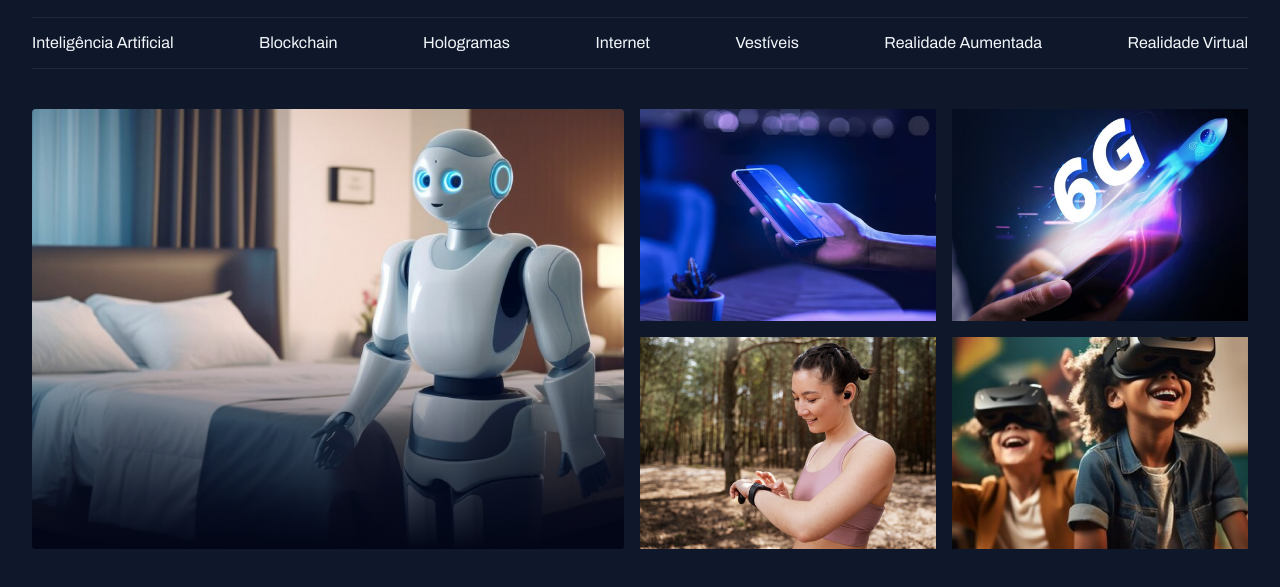
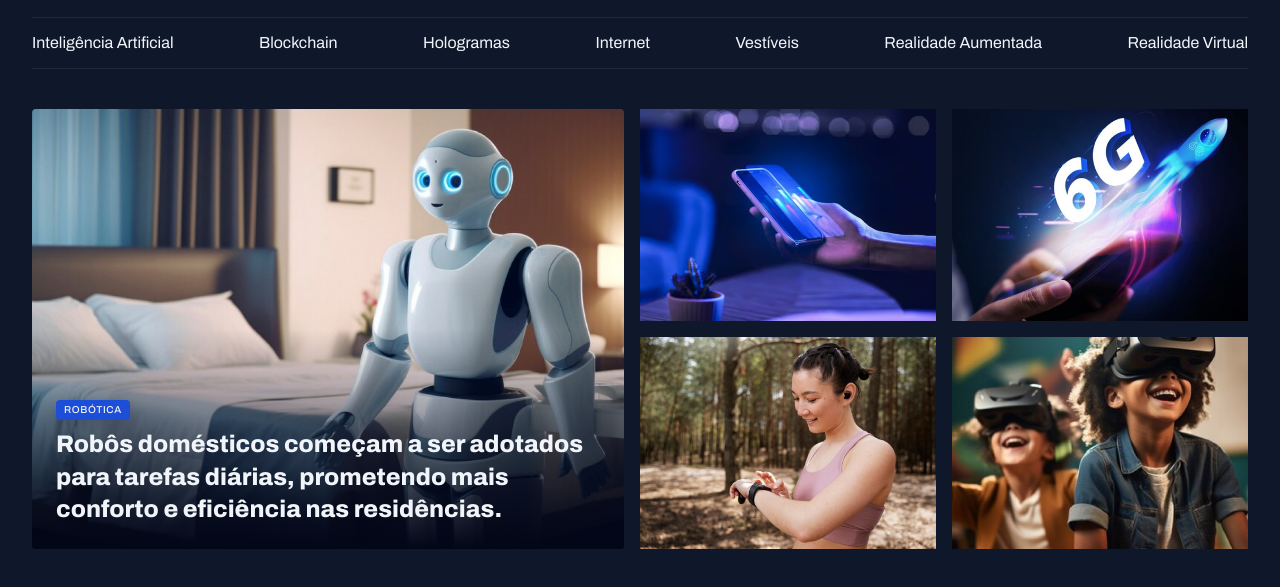
Before and after one commit to cristiano027/portal-de-noticias, a plain HTML site: page index.html in a window 1280 px wide. Shown: the part 55-642 px from the top of the page. Drawn offline with Linux system fonts and the light colour scheme.

Commit message:
Adicionando conteudo do card

```diff
--- a/index.html
+++ b/index.html
@@ -47,9 +47,14 @@
   <main class="grid container">
     <section id="featured" class="grid grid-flow-col gap-16" >
 
-      <div class="card">
+      <figure class="card">
         <img src="assets/images/Image 01.png">
-      </div>
+
+        <figcaption>
+          <span class="content-tag">robótica</span>
+          <h2 class="text-2xl">Robôs domésticos começam a ser adotados para tarefas diárias, prometendo mais conforto e eficiência nas residências.</h2>
+        </figcaption>
+      </figure>
 
     <div class="grid grid-cols-2 gap-16">
       <div>
--- a/styles/global.css
+++ b/styles/global.css
@@ -55,3 +55,17 @@ img {
 main {
   margin-top: 40px;
 }
+
+.content-tag {
+  display: inline-block;
+  background-color: var(--brand-color-dark);
+  padding: 4px 8px;
+  border-radius: 4px;
+  font: 500 10px/1.2 var(--font-family);
+  text-transform: uppercase;
+
+  letter-spacing: 0.04rem;
+
+  color: var(--text-color-primary);
+  box-shadow: 0px 4px 16px rgba(2, 6, 23, 0.251);
+}
--- a/styles/sections.css
+++ b/styles/sections.css
@@ -21,4 +21,14 @@
       #020617 100%
     );
   }
+
+  figcaption {
+    position: absolute;
+    bottom: 0;
+    padding: 24px;
+
+    h2 {
+      margin-top: 8px;
+    }
+  }
 }
--- a/styles/utility.css
+++ b/styles/utility.css
@@ -14,3 +14,19 @@
 .gap-16 {
   gap: 16px;
 }
+
+.text-2xl {
+  font: var(--h1);
+}
+
+.text-xl {
+  font: var(--h2);
+}
+
+.text-lg {
+  font: var(--h3);
+}
+
+.text-sm {
+  font: var(--text-sm);
+}
```
